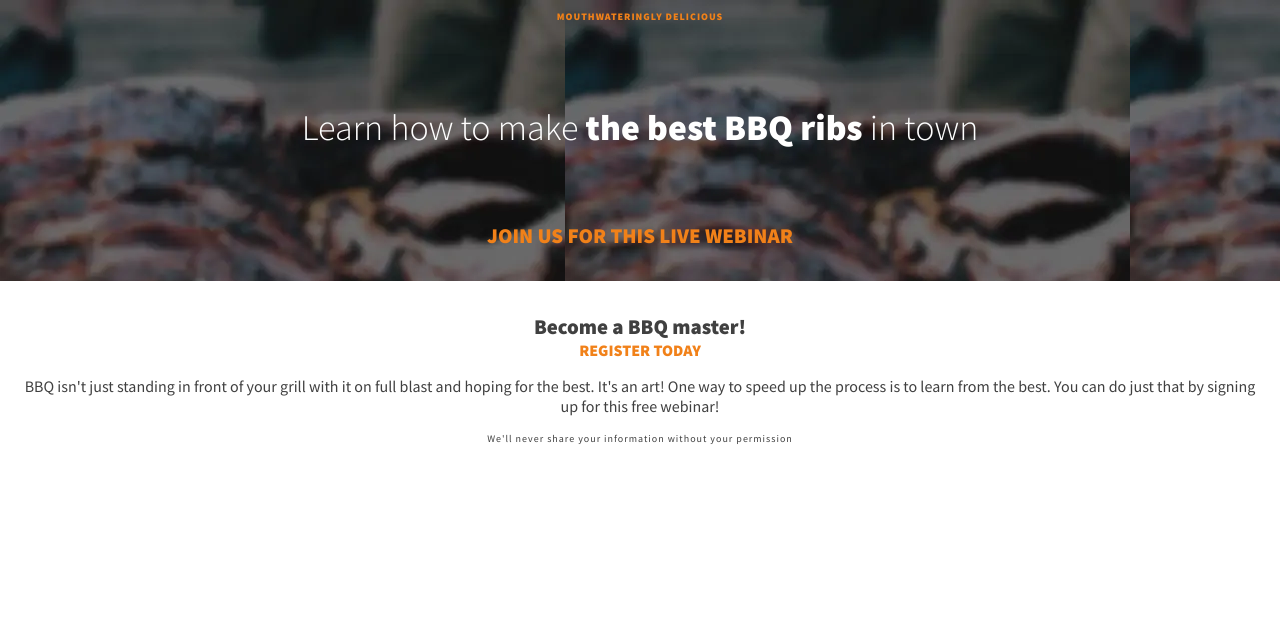
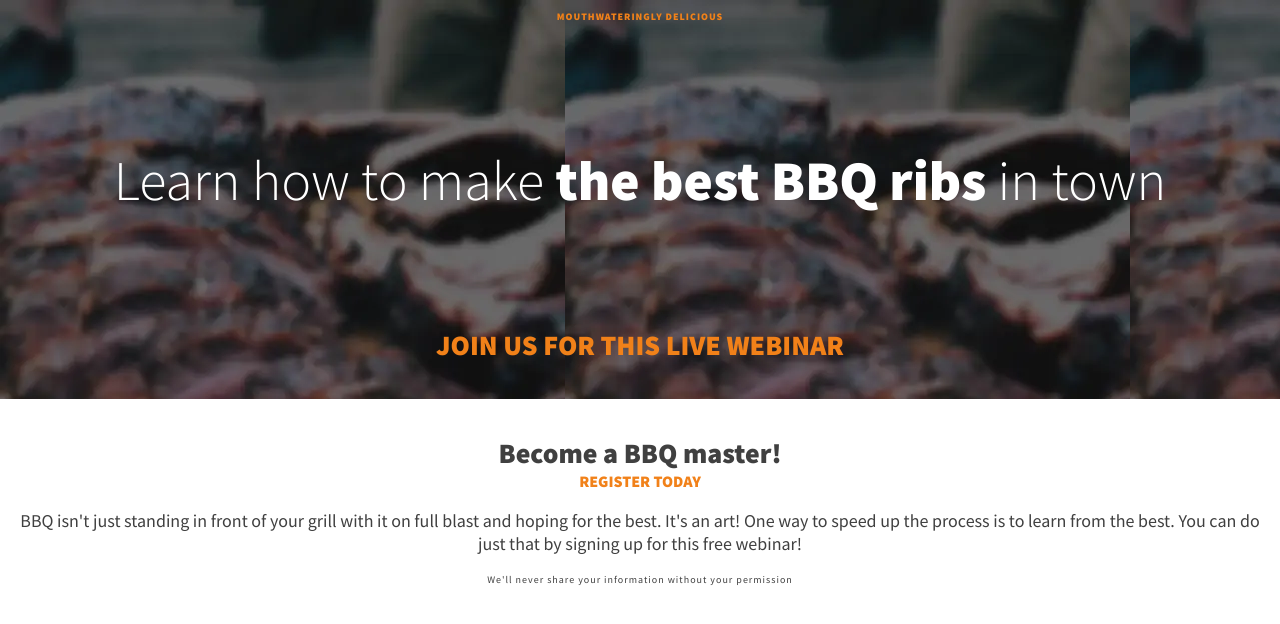
Before and after one commit to MaciejBodnar7/site-bbq, a plain HTML site: page index.html in a window 1280 px wide. Drawn offline with Linux system fonts and the light colour scheme.

Commit message:
media queries (min-w: 500px)

```diff
--- a/css/style.css
+++ b/css/style.css
@@ -74,3 +74,20 @@ h2 + p {
 .main-content {
   padding: 2em 1em;
 }
+
+/* =================
+   media queries
+   ================= */
+
+@media (min-width: 500px) {
+  body {
+    font-size: 1.125rem;
+  }
+  h1 {
+    font-size: 3.5rem;
+  }
+  h1 + p,
+  h2 {
+    font-size: 1.75rem;
+  }
+}
```
